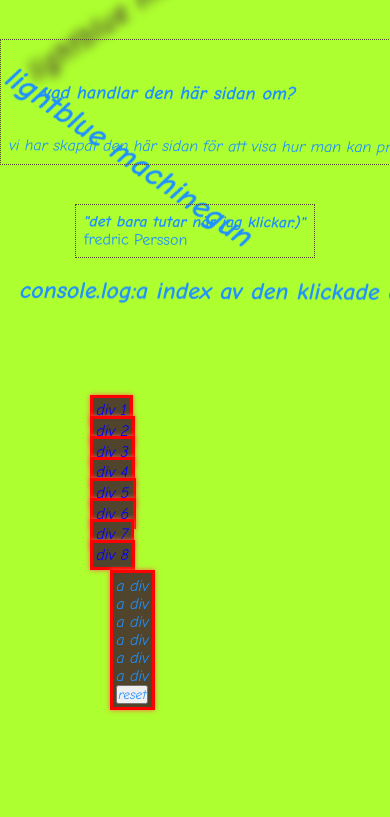
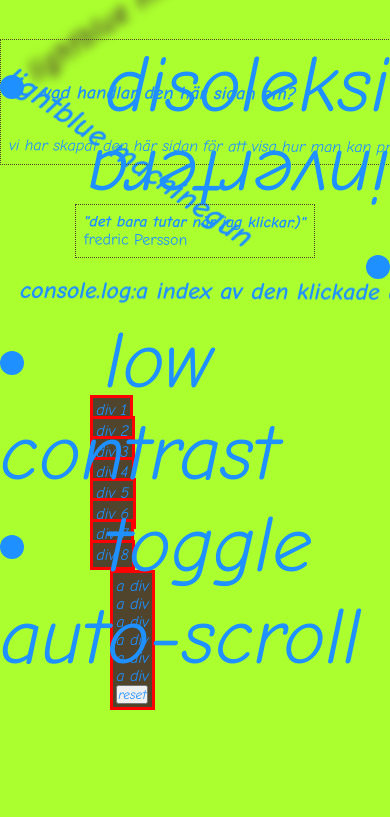
Before and after one commit to tsmedberg/LightblueMachinegun, a plain HTML site: page index.html in a window 390 px wide. Shown: the top 817 px of the page. Drawn offline with nearby package versions, Linux system fonts and the light colour scheme.

Commit message:
Har lagt till ʇɹǝʌuᴉ, lowcontrast och toggle autoscroll

```diff
--- a/index.html
+++ b/index.html
@@ -17,6 +17,12 @@
 
         <p>Sponsrad av:</p>
     </div>
+    <nav>
+        <li class="nav-item" onclick="dissleksi()">Disoleksi</li>
+        <li class="nav-item" style="rotate: 180deg;" onclick="ʇɹǝʌuᴉ()">Invertera</li>
+        <li class="nav-item" id="contrast" onclick="lowContrast()">Low contrast</li>
+        <li class="nav-item" onclick="toggleAutoscroll()">Toggle auto-scroll</li>
+    </nav>
 
     <h1 class="reverse-spin">lightblue machinegun</h1>
     <h1 class="spin">lightblue machinegun</h1>
--- a/script.js
+++ b/script.js
@@ -6,49 +6,122 @@
 // Variabeln får inte användas för att spara flera variabler (du fattar vad jag menar)
 
 let variabel;
-document.designMode = 'on';
+document.designMode = "on";
 
 document.getElementsByClassName("outer")[0].onclick = () => {
     if (window.event.target.className == "outer") return;
-    console.log('Div med index ' + Array.from(document.getElementsByClassName("outer")[0].getElementsByClassName("content")).indexOf(window.event.target)+" blev klickad");
-    confetti({angle: 45, origin: {x: 0, y: 1}});
-    confetti({angle: 135, origin: {x: 1, y: 1}});
+    console.log(
+        "Div med index " +
+        Array.from(
+            document
+                .getElementsByClassName("outer")[0]
+                .getElementsByClassName("content")
+        ).indexOf(window.event.target) +
+        " blev klickad"
+    );
+    confetti({ angle: 45, origin: { x: 0, y: 1 } });
+    confetti({ angle: 135, origin: { x: 1, y: 1 } });
     new Audio("/assets/tada.mp3").play();
 };
 
 document.getElementsByClassName("dataContainer")[0].onclick = () => {
-    if (window.event.target.className == "dataContainer" || window.event.target.id == "reset-button") return;
+    if (
+        window.event.target.className == "dataContainer" ||
+        window.event.target.id == "reset-button"
+    )
+        return;
     if (window.event.target.dataset.id === undefined) {
         consoleError("Inget data-id för div-en", "div-en som blev klickad");
-        return window.event.target.innerText = "Denna div har inte ett data-id attribut";
+        return (window.event.target.innerText =
+            "Denna div har inte ett data-id attribut");
     }
     window.event.target.innerText = window.event.target.dataset.id;
-    confetti({angle: 315, origin: {x: 0, y: 0}});
-    confetti({angle: 225, origin: {x: 1, y: 0}});
+    confetti({ angle: 315, origin: { x: 0, y: 0 } });
+    confetti({ angle: 225, origin: { x: 1, y: 0 } });
     new Audio("/assets/tada.mp3").play();
-}
+};
 
 document.getElementById("reset-button").onclick = () => {
-    for (variabel = 0; variabel < document.getElementsByClassName("dataContainer")[0].getElementsByTagName("div").length; variabel++)
-    {
-        document.getElementsByClassName("dataContainer")[0].getElementsByTagName("div")[variabel].innerText = "a div";
+    for (
+        variabel = 0;
+        variabel <
+        document
+            .getElementsByClassName("dataContainer")[0]
+            .getElementsByTagName("div").length;
+        variabel++
+    ) {
+        document
+            .getElementsByClassName("dataContainer")[0]
+            .getElementsByTagName("div")[variabel].innerText = "a div";
     }
-}
+};
 
-
-setTimeout(()=>{
+setTimeout(() => {
     document.getElementById("credits").style.opacity = "0%";
 }, 0);
 
-setTimeout(()=>{
+setTimeout(() => {
     document.getElementById("credits").style.display = "none";
 }, 5000);
 
 setInterval(() => {
-    document.querySelector("#azul img").setAttribute("src", `/assets/slideshow/${Date.now().toString().slice(-3).charAt(0)}.gif`)
+    document
+        .querySelector("#azul img")
+        .setAttribute(
+            "src",
+            `/assets/slideshow/${Date.now().toString().slice(-3).charAt(0)}.gif`
+        );
 }, 2100);
+// inte ens ett skämt, denna måste vara indenterad såhär för att funktionen ska fungera
+        onscroll = ($event) => {
+            autoScroll();
+        };
 
+function autoScroll() {
+    scroll(window.scrollX - 2, window.scrollY - 2);
+}
 
-onscroll = ($event) => {
-    scroll(window.scrollX - 2, window.scrollY - 2)
+function dissleksi() {
+    console.log("desleksi");
 }
+
+function ʇɹǝʌuᴉ() {
+    if (document.querySelector("body").style.rotate == "180deg")
+        document.querySelector("body").style.rotate = "0deg";
+    else document.querySelector("body").style.rotate = "180deg";
+}
+
+function lowContrast() {
+    if (
+        document.querySelector("#contrast").innerText.toLowerCase() ==
+        "high contrast"
+    ) {
+        document.documentElement.style.setProperty("--BESTcOLOR", "#abff2e");
+        document.documentElement.style.setProperty("--text-color", "#1e90ff");
+        document.documentElement.style.setProperty("--contrast", "#f00");
+        document.documentElement.style.setProperty("--nice-color", "#50442c");
+    } else {
+        console.log("%clow contrast enabled", "color: #333");
+        document.documentElement.style.setProperty("--BESTcOLOR", "#ABFF2E");
+        document.documentElement.style.setProperty("--text-color", "#c1Fe2e");
+        document.documentElement.style.setProperty("--contrast", "transparent");
+        document.documentElement.style.setProperty("--nice-color", "#aCef12");
+    }
+}
+
+function toggleAutoscroll() {
+    if (
+        onscroll + [] == (($event) => {
+            autoScroll();
+        }) + []
+    ) {
+        onscroll = () => { };
+        console.log('tre')
+    } else {
+        onscroll = ($event) => {
+            autoScroll();
+        };
+        console.log('no')
+        scroll(window.scrollX - 2, window.scrollY - 2);
+    }
+}
--- a/style.css
+++ b/style.css
@@ -1,13 +1,16 @@
 @import url('https://fonts.googleapis.com/css2?family=Comic+Neue:ital,wght@0,400;0,700;1,400;1,700&display=swap');
 
-* {
+:root {
     --duration: 5000ms;
     --nice-color: #50442c;
-
+    --BESTcOLOR: #abff2e;
+    --contrast: #f00;
+    --text-color: #1e90ff;
+}
+* {
     font-family: 'Comic Neue', cursive;
     font-style: italic;
-    /* background-color: greenyellow; */
-    color: dodgerblue;
+    color: var(--text-color);
     box-sizing: border-box;
     margin: 0;
     padding: 0;
@@ -15,7 +18,12 @@
     cursor:e-resize; /* very nice */
 }
 body {
-    background-color: greenyellow;
+    background-color: var(--BESTcOLOR);
+}
+nav {
+    font-size: 80px;
+    position: fixed;
+    z-index: 100;
 }
 h1, h2, h3, h4, p {
     transform: rotate(0.3deg);
@@ -50,12 +58,10 @@ article {
 }
 .content {
     margin: -10px;
-    border: solid red;
+    border: solid var(--contrast);
     background-color: var(--nice-color);
-    color: blue;
     width: max-content;
     padding: 3.33px;
-    box-shadow: 0px 0px 5px tomato;
     cursor:crosshair;
 }
 .dataContainer {
@@ -63,12 +69,10 @@ article {
 }
 .dataContainer:nth-child(n){
     margin: 10px;
-    border: solid red;
+    border: solid var(--contrast);
     background-color: var(--nice-color);
-    color: blue;
     width: max-content;
     padding: 3.33px;
-    box-shadow: 0px 0px 5px tomato;
     cursor:crosshair;
 }
 /* .content:hover {
@@ -116,7 +120,7 @@ article {
     position: relative;
     bottom: -206px;
     font-weight: bold;
-    background-color: red;
+    background-color: var(--contrast);
     width: max-content;
     height: fit-content;
     cursor: help;
@@ -170,12 +174,12 @@ article {
 }
 #credits p {
     font-size: 5rem;
-    color: red;
+    color: var(--contrast);
 }
 
 ::-webkit-scrollbar {
     width: 100px;
-    background-color: red;
+    background-color: var(--contrast);
     border-radius: 50%;
 }
 
@@ -184,8 +188,6 @@ article {
     background-position: center;
     border-radius: 50%;
     background-repeat: no-repeat;
-    background-clip: polygon(30% 6%, 43% 2%, 60% 8%, 64% 17%, 64% 36%, 54% 32%, 52% 41%, 53% 61%, 56% 64%, 60% 53%, 86% 57%, 90% 74%, 88% 92%, 73% 99%, 58% 95%, 39% 94%, 26% 93%, 11% 94%, 4% 87%, 8% 65%, 20% 57%, 36% 73%, 31% 36%, 21% 40%, 19% 25%, 24% 12%);
-;
 }
 
 ::-webkit-scrollbar-thumb:hover {
```
